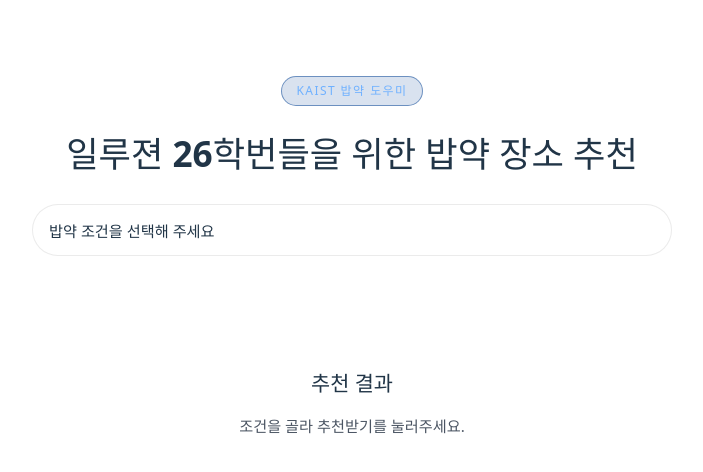
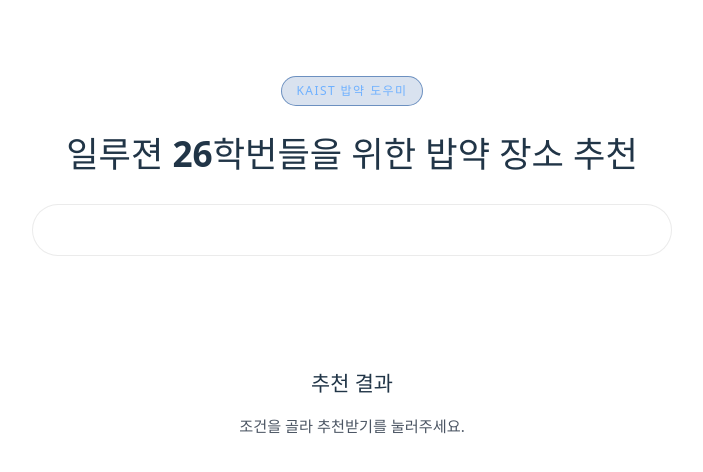
Before and after one commit to tkdgus050202/KAIST-babyak-helper, a React (Vite) app: page / in a window 1280 px wide. Shown: the top 472 px of the page, without its empty margins (288-991 px from the left). Built offline with nearby package versions, Linux system fonts and the light colour scheme.

Commit message:
검색창

```diff
--- a/src/App.css
+++ b/src/App.css
@@ -76,7 +76,7 @@
   display: flex;
   align-items: center;
   justify-content: space-between;
-  padding: 0.85rem 1rem;
+  padding: 0.85rem 1.5rem;
   border-radius: 999px;
   border: 1px solid rgba(255, 255, 255, 0.16);
   background-color: rgba(20, 20, 27, 0.9);
@@ -463,3 +463,13 @@
   box-shadow:
     0 12px 35px rgba(0,65,145,0.7);
 }
+
+.search-text-main {
+  flex: 1;
+  text-align: left;
+  white-space: nowrap;      /* 한 줄로 유지 */
+  overflow: hidden;         /* 넘치는 부분 숨김 */
+  text-overflow: ellipsis;  /* 말줄임표(...) 표시 */
+  font-size: 0.95rem;
+  color: var(--text-primary);
+}
--- a/src/App.jsx
+++ b/src/App.jsx
@@ -47,6 +47,19 @@
     setIsSearchOpen(false)
   }
 
+  const getDisplayText = () => {
+    const locText = selectedLocations.length > 0 ? selectedLocations.join(', ') : '';
+    const catText = selectedCategories.length > 0
+      ? selectedCategories.map(val => CATEGORY_BUTTONS.find(c => c.value === val)?.label).join(', ')
+      : '';
+
+    if (!locText && !catText) return '밥약 조건을 선택해 주세요';
+
+    // 위치와 카테고리가 모두 있으면 중간에 ' / '를 넣어 구분
+    if (locText && catText) return `${locText} / ${catText}`;
+    return locText || catText;
+  };
+
   return (
     <main className="app">
       <div className="container">
@@ -56,10 +69,8 @@
 
           <section className="search-panel">
             <button type="button" className="search-input" onClick={() => setIsSearchOpen(!isSearchOpen)}>
-              <span>
-                {selectedLocations.length > 0 || selectedCategories.length > 0
-                  ? `선택됨: ${selectedLocations.length + selectedCategories.length}개`
-                  : '밥약 조건을 선택해 주세요'}
+              <span className="search-text-main">
+                {getDisplayText()}
               </span>
               <span className="search-input-indicator">{isSearchOpen ? '접기' : '열기'}</span>
             </button>
```
